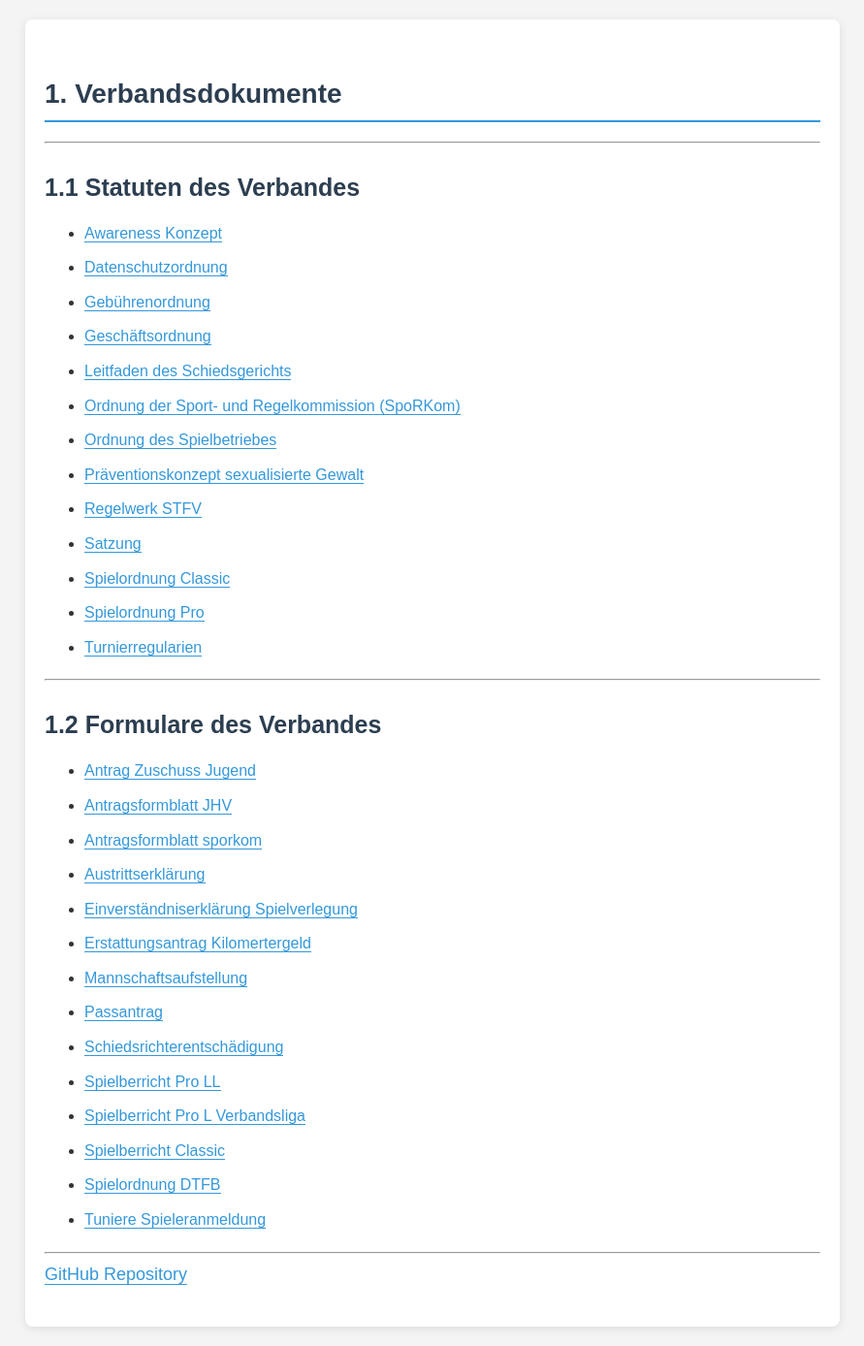
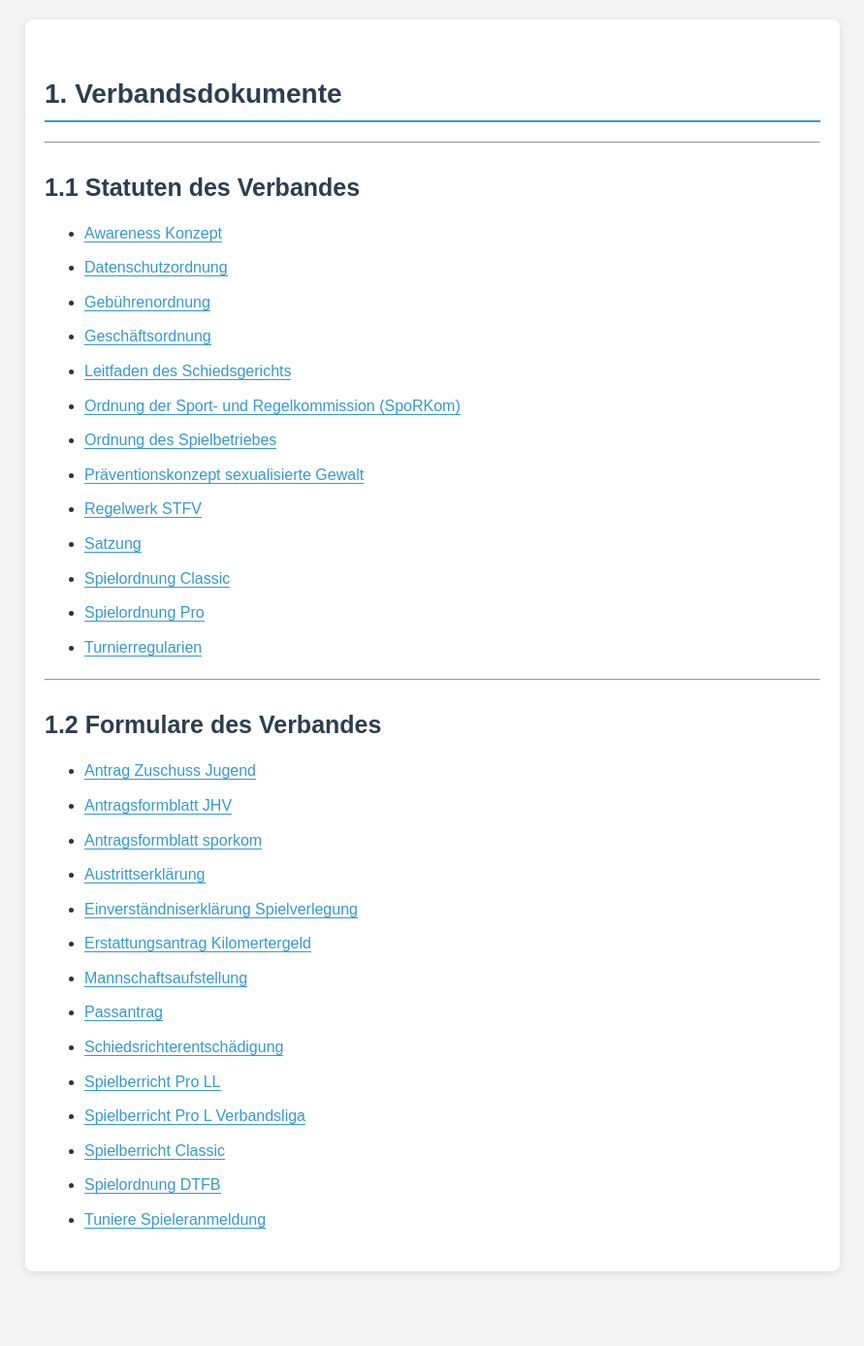
Before and after one commit to Deutscher-Tischfussballbund/stfv-docs, a Jekyll site: the page built from index.md, in a window 1280 px wide. Shown: the whole page at 97% size, without its empty margins (194-1085 px from the left). Built offline with Jekyll 4.4.1, drawn with Linux system fonts in a browser that asks for light colours; our own code applies the rules of GitHub Pages for plain Markdown files; after the commit the page ends 1331 px from its top, so only the background shows below that.

Commit message:
Update index.md

```diff
--- a/index.md
+++ b/index.md
@@ -36,7 +36,3 @@
 - [Spielberricht Classic](./assets/pdf/spielberricht_classic.pdf)
 - [Spielordnung DTFB](./assets/pdf/Spielordnung_Stand_29042023.pdf)
 - [Tuniere Spieleranmeldung](./assets/pdf/tuniere_spieleranmeldung.pdf)
-
----
-
- <a href="https://github.com/Deutscher-Tischfussballbund/stfv-docs/tree/main/docs" target="_blank">GitHub Repository</a>
```
